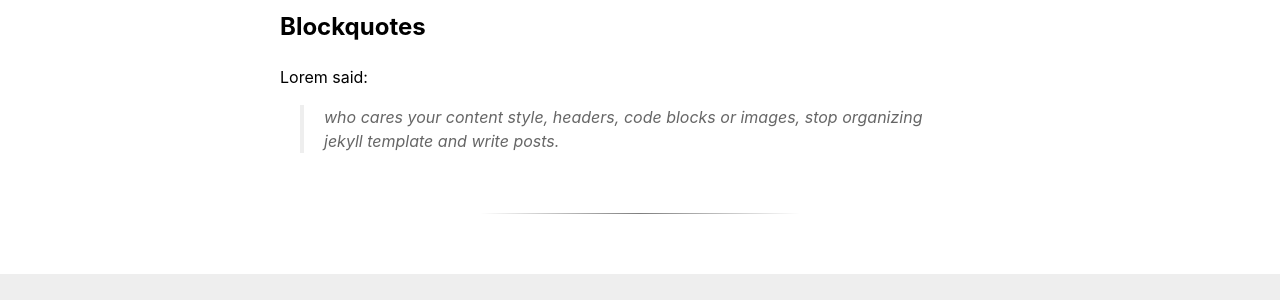
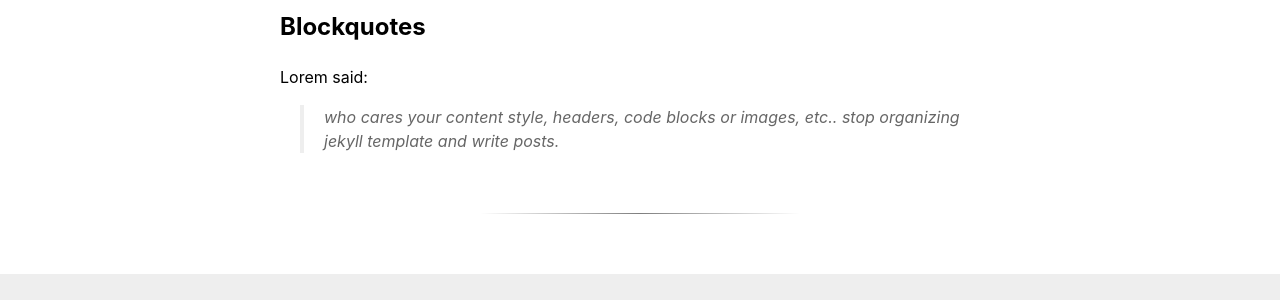
Before and after one commit to xkema/xkema.github.io, a Jekyll site: the page built from _posts/2017-04-02-layout-preview-page.md, in a window 1280 px wide and 900 px high, scrolled down 3108 px. Shown: the part 538-838 px from the top of the window. Built offline with Jekyll 4.4.1, drawn with Linux system fonts in a browser that asks for light colours.

Commit message:
Adds JEKYLL_ENV=development flag

```diff
--- a/_layouts/home.html
+++ b/_layouts/home.html
@@ -4,7 +4,7 @@
 
 <ul class="posts-list">
   {% for post in site.posts %}
-  {% if post.category != 'turkce-yazilar' %}
+  {% if post.category != 'turkce-yazilar' or jekyll.environment == 'development' %}
   <li>
     <article class="post">
       <h1 class="title">
--- a/_posts/2017-04-02-layout-preview-page.md
+++ b/_posts/2017-04-02-layout-preview-page.md
@@ -94,4 +94,4 @@
 
 Lorem said:
 
-> who cares your content style, headers, code blocks or images, stop organizing jekyll template and write posts.
+> who cares your content style, headers, code blocks or images, etc.. stop organizing jekyll template and write posts.
--- a/package.json
+++ b/package.json
@@ -4,7 +4,7 @@
   "description": "xkema.github.io",
   "main": "index.js",
   "scripts": {
-    "start": "jekyll serve --livereload --drafts"
+    "start": "JEKYLL_ENV=development jekyll serve --livereload --drafts"
   },
   "repository": {
     "type": "git",
```
Also changed, not shown: _drafts/2018-08-01-full-stack-developer.md (added, +5 -0 lines), 1 other file.
